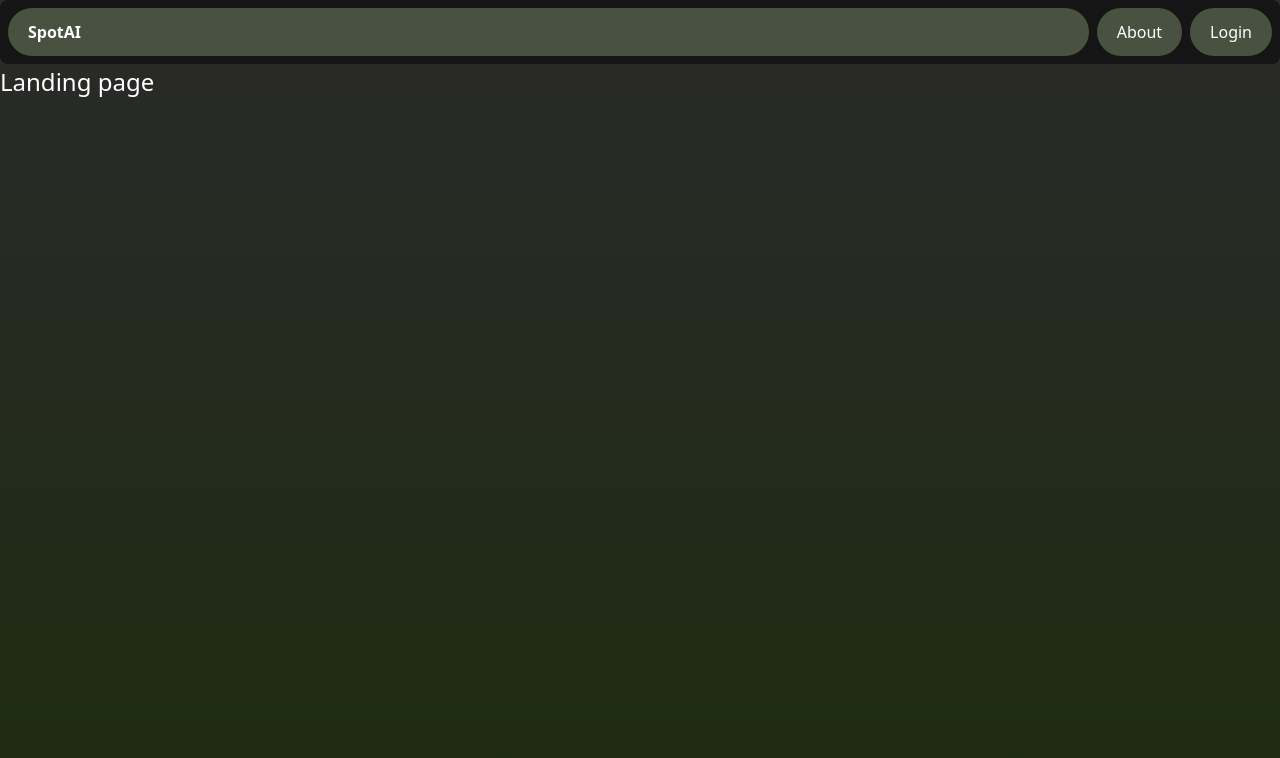
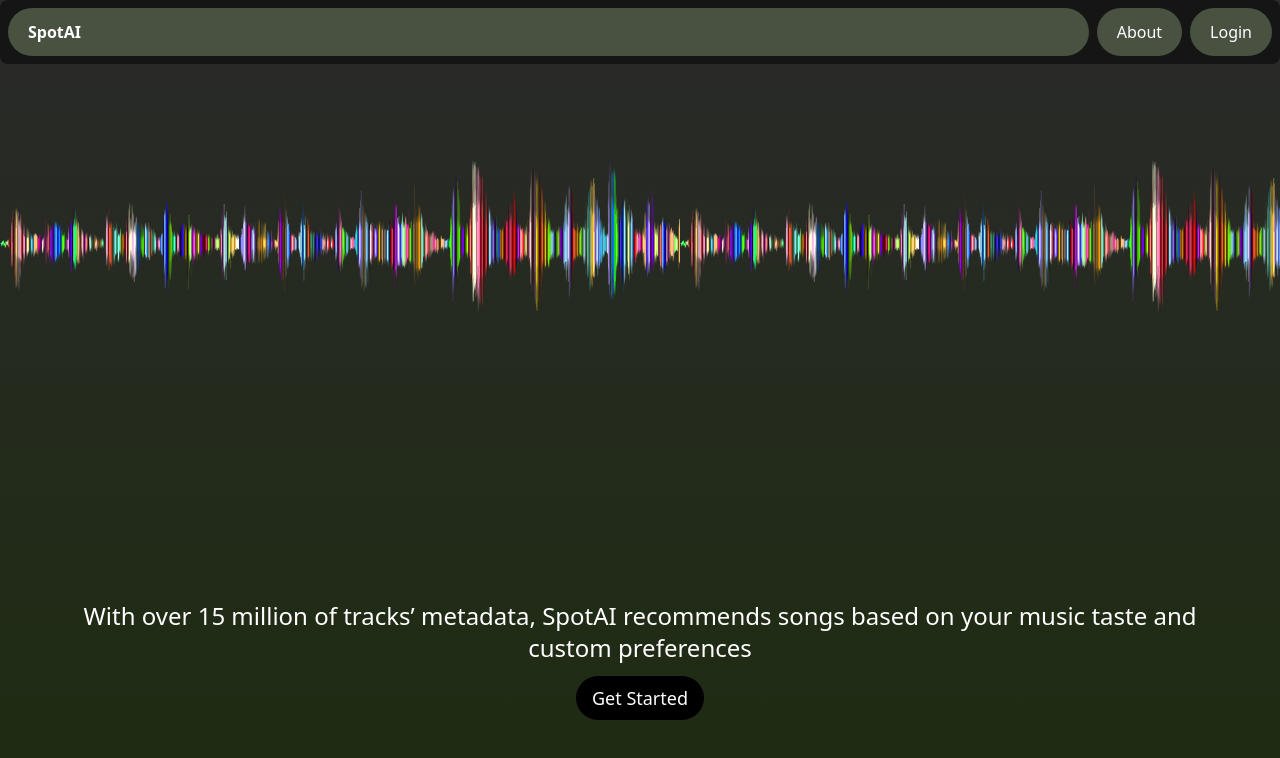
Before and after one commit to wboughattas/SpotAI, a React (Vite) app in the folder client/: page / in a window 1280 px wide. Shown: the top 758 px of the page. Built offline with nearby package versions, Linux system fonts and the light colour scheme.

Commit message:
Created working landing page

```diff
--- a/client/src/components/layout.jsx
+++ b/client/src/components/layout.jsx
@@ -27,7 +27,7 @@ const Layout = ({ children }) => {
       <ThemeProvider theme={theme}>
          <div className="flex flex-col h-full">
             <Navbar />
-            <div className="mt-[4.1rem]">{children}</div>
+            <div className="mt-[4.1rem] h-full">{children}</div>
          </div>
       </ThemeProvider>
    )
--- a/client/src/pages/landingPage.jsx
+++ b/client/src/pages/landingPage.jsx
@@ -1,8 +1,22 @@
 import Layout from '../components/layout'
+import { Link } from 'react-router-dom'
 const LandingPage = () => {
    return (
       <Layout>
-         <div className="text-2xl">Landing page</div>
+         <div className="h-full w-full bg-audio bg-repeat-x flex flex-col justify-end items-center p-20 gap-3">
+            <div className="text-2xl text-center">
+               {
+                  'With over 15 million of tracks’ metadata, SpotAI recommends songs based on your music taste and custom preferences'
+               }
+            </div>
+
+            <Link
+               className="bg-spotai-black rounded-full py-2 px-4 transisiton ease-in-out duration-300 hover:bg-spotai-gray text-center inline pointer text-lg"
+               to="/recommender"
+            >
+               Get Started
+            </Link>
+         </div>
       </Layout>
    )
 }
```
Also changed, not shown: client/src/assets/audio.png (added).
